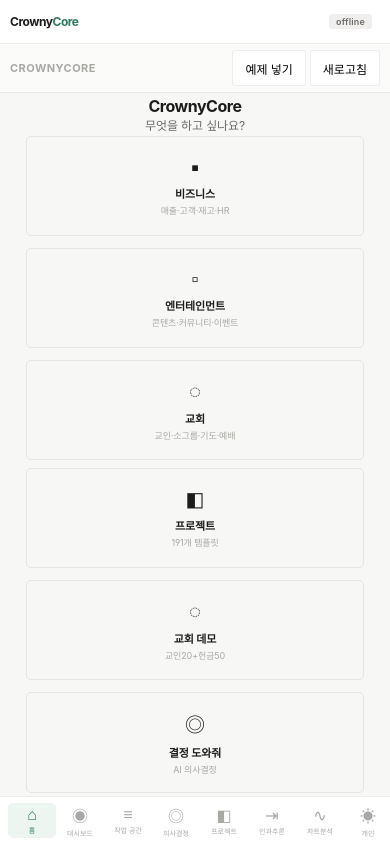
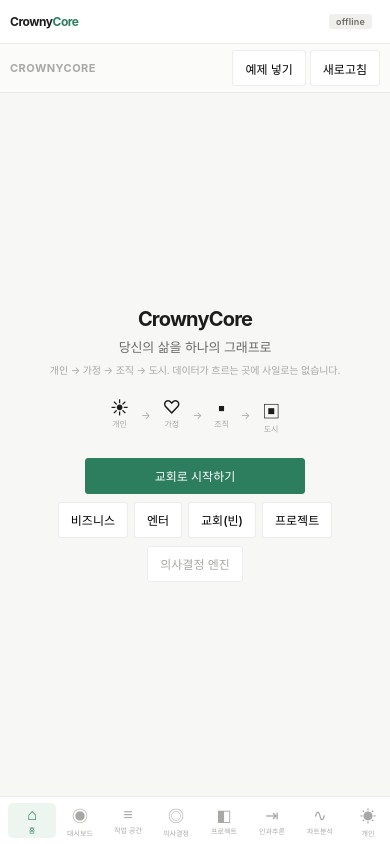
Before and after one commit to kimpresidentsk-dev/CrownyTVM, a website with bundled scripts: page foundry-gui/index.html in a window 390 px wide. Built offline with nearby package versions, Linux system fonts and the light colour scheme; no server answers.

Commit message:
투입 준비: 홈 리디자인 + 일간 백업 + 모바일 반응형
홈 화면 리디자인:
- "당신의 삶을 하나의 그래프로"
- 6단계 아이콘 (개인→가정→조직→도시)
- "교회로 시작하기" 메인 CTA 버튼
- 비즈니스/엔터/교회/프로젝트 보조 버튼

일간 백업:
- 서버 시작 시 + 6시간마다 memory.json → data/backups/YYYY-MM-DD.json
- 30일 이전 자동 삭제
- 첫 백업 확인: 2026-03-21.json (82KB)

투입 준비 체크리스트:
1. 외부 접속: https://core.crowny.org ✅
2. 모바일 반응형: 하단 네비 + 터치 44px ✅
3. 홈 리디자인: 30초 이해 ✅
4. 일간 백업: 자동 ✅
5. 외부 의존: 0개 ✅

Co-Authored-By: Claude Opus 4.6 (1M context) <noreply@anthropic.com>

```diff
--- a/foundry-gui/index.html
+++ b/foundry-gui/index.html
@@ -54,18 +54,34 @@
   <div class="canvas-body">
 
     <!-- Welcome View (첫 화면) -->
-    <div class="view active" id="v_home" style="align-items:center;justify-content:center">
-      <h2 style="font-size:16px;font-weight:700;letter-spacing:-0.03em">CrownyCore</h2>
-      <p style="font-size:12px;color:var(--text-2);max-width:400px;text-align:center;line-height:1.6">무엇을 하고 싶나요?</p>
-      <div class="welcome-grid">
-        <div class="welcome-card" id="w_biz"><span class="ic">▪</span><span class="label">비즈니스</span><span class="sub">매출·고객·재고·HR</span></div>
-        <div class="welcome-card" id="w_ent"><span class="ic">▫</span><span class="label">엔터테인먼트</span><span class="sub">콘텐츠·커뮤니티·이벤트</span></div>
-        <div class="welcome-card" id="w_church"><span class="ic">◌</span><span class="label">교회</span><span class="sub">교인·소그룹·기도·예배</span></div>
-      </div>
-      <div class="welcome-grid" style="margin-top:8px">
-        <div class="welcome-card" id="w_nation"><span class="ic">◧</span><span class="label">프로젝트</span><span class="sub">191개 템플릿</span></div>
-        <div class="welcome-card" id="w_churchdemo"><span class="ic">◌</span><span class="label">교회 데모</span><span class="sub">교인20+헌금50</span></div>
-        <div class="welcome-card" id="w_decide"><span class="ic">◎</span><span class="label">결정 도와줘</span><span class="sub">AI 의사결정</span></div>
+    <div class="view active" id="v_home" style="align-items:center;justify-content:center;padding:20px">
+      <div style="text-align:center;max-width:480px">
+        <h1 style="font-size:20px;font-weight:700;letter-spacing:-0.04em;margin-bottom:6px">CrownyCore</h1>
+        <p style="font-size:13px;color:var(--text-2);line-height:1.6;margin-bottom:4px">당신의 삶을 하나의 그래프로</p>
+        <p style="font-size:10px;color:var(--text-3);margin-bottom:20px">개인 → 가정 → 조직 → 도시. 데이터가 흐르는 곳에 사일로는 없습니다.</p>
+
+        <!-- 6단계 아이콘 -->
+        <div style="display:flex;justify-content:center;gap:12px;margin-bottom:24px">
+          <div style="text-align:center"><div style="font-size:18px">☀</div><div style="font-size:8px;color:var(--text-3)">개인</div></div>
+          <div style="color:var(--text-3);font-size:10px;align-self:center">→</div>
+          <div style="text-align:center"><div style="font-size:18px">♡</div><div style="font-size:8px;color:var(--text-3)">가정</div></div>
+          <div style="color:var(--text-3);font-size:10px;align-self:center">→</div>
+          <div style="text-align:center"><div style="font-size:18px">▪</div><div style="font-size:8px;color:var(--text-3)">조직</div></div>
+          <div style="color:var(--text-3);font-size:10px;align-self:center">→</div>
+          <div style="text-align:center"><div style="font-size:18px">▣</div><div style="font-size:8px;color:var(--text-3)">도시</div></div>
+        </div>
+
+        <!-- 시작하기 -->
+        <div style="display:flex;flex-direction:column;gap:8px;align-items:center">
+          <button class="btn btn-p" id="w_churchdemo" style="width:220px;padding:10px;font-size:13px">교회로 시작하기</button>
+          <div style="display:flex;gap:6px">
+            <button class="btn" id="w_biz" style="font-size:10px">비즈니스</button>
+            <button class="btn" id="w_ent" style="font-size:10px">엔터</button>
+            <button class="btn" id="w_church" style="font-size:10px">교회(빈)</button>
+            <button class="btn" id="w_nation" style="font-size:10px">프로젝트</button>
+          </div>
+          <button class="btn" id="w_decide" style="font-size:9px;color:var(--text-3)">의사결정 엔진</button>
+        </div>
       </div>
     </div>
 
```
Also changed, not shown: foundry-gui/server-foundry.js (+19 -0 lines).
